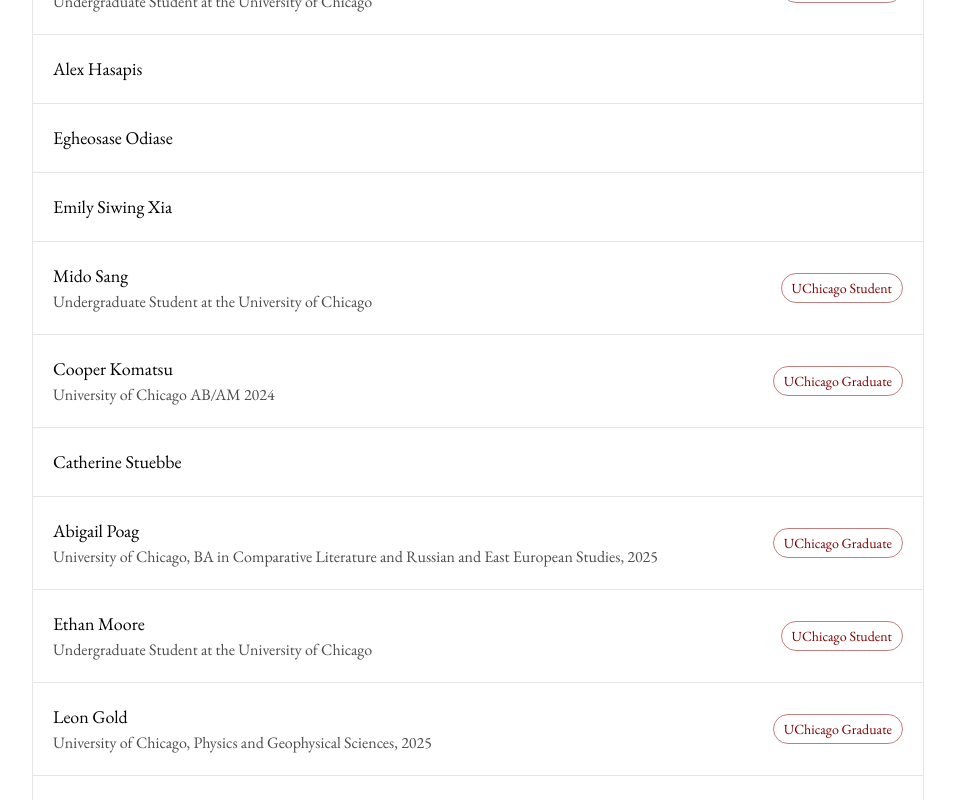
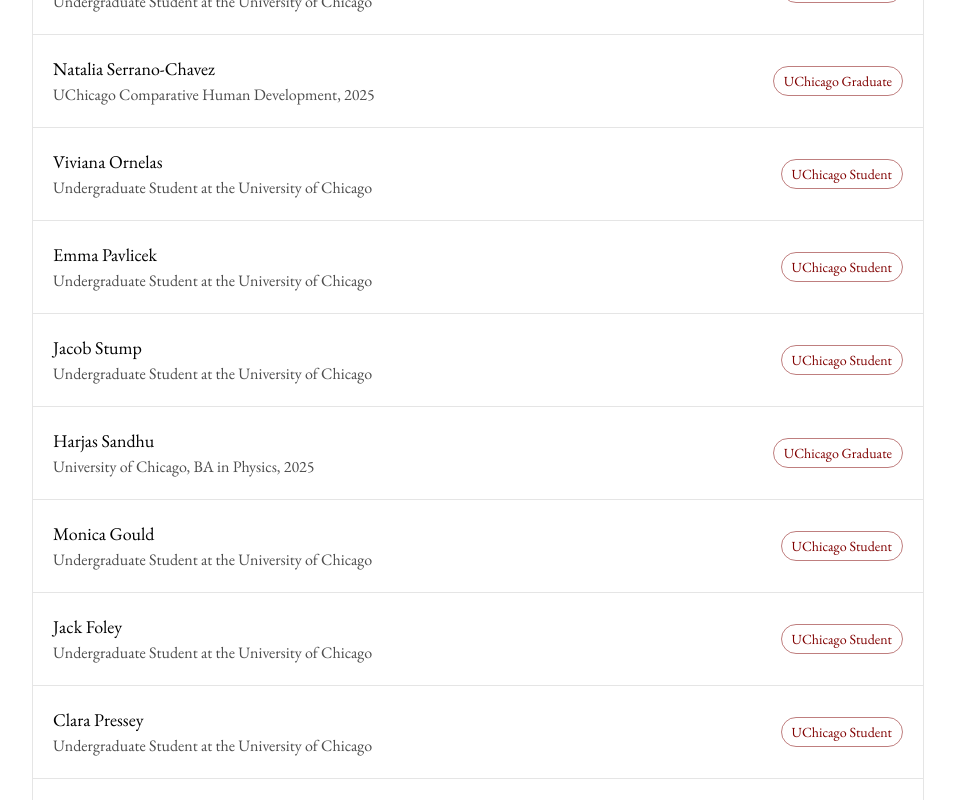
Before and after one commit to zroe1/uchicago-open-letter, a Next.js app: page / in a window 1280 px wide. Shown: the part 7380-8180 px from the top of the page, without its empty margins (316-1271 px from the left). Built offline with nearby package versions, Linux system fonts and the light colour scheme.

Commit message:
update signs

```diff
--- a/src/app/page.tsx
+++ b/src/app/page.tsx
@@ -637,7 +637,83 @@
                   badgeType: "normal",
                 },
                 {
+                  name: "Natalia Serrano-Chavez",
+                  title: "UChicago Comparative Human Development, 2025",
+                  badge: "UChicago Graduate",
+                  badgeType: "normal",
+                },
+                {
+                  name: "Viviana Ornelas",
+                  title: "Undergraduate Student at the University of Chicago",
+                  badge: "UChicago Student",
+                  badgeType: "normal",
+                },
+                {
+                  name: "Emma Pavlicek",
+                  title: "Undergraduate Student at the University of Chicago",
+                  badge: "UChicago Student",
+                  badgeType: "normal",
+                },
+                {
+                  name: "Jacob Stump",
+                  title: "Undergraduate Student at the University of Chicago",
+                  badge: "UChicago Student",
+                  badgeType: "normal",
+                },
+                {
+                  name: "Harjas Sandhu",
+                  title: "University of Chicago, BA in Physics, 2025",
+                  badge: "UChicago Graduate",
+                  badgeType: "normal",
+                },
+                {
+                  name: "Monica Gould",
+                  title: "Undergraduate Student at the University of Chicago",
+                  badge: "UChicago Student",
+                  badgeType: "normal",
+                },
+                {
+                  name: "Jack Foley",
+                  title: "Undergraduate Student at the University of Chicago",
+                  badge: "UChicago Student",
+                  badgeType: "normal",
+                },
+                {
+                  name: "Clara Pressey",
+                  title: "Undergraduate Student at the University of Chicago",
+                  badge: "UChicago Student",
+                  badgeType: "normal",
+                },
+                {
+                  name: "Weston Fox",
+                  badge: null,
+                },
+                {
+                  name: "Gwendolyn May Sheley",
+                  badge: null,
+                },
+                {
+                  name: "Celina Cortes",
+                  badge: null,
+                },
+                {
+                  name: "Legrand Davis",
+                  badge: null,
+                },
+                {
+                  name: "Marissa Todd",
+                  badge: null,
+                },
+                {
+                  name: "Leena",
+                  badge: null,
+                },
+                {
                   name: "Alex Hasapis",
+                  badge: null,
+                },
+                {
+                  name: "Kailas Devulapally",
                   badge: null,
                 },
                 {
@@ -647,6 +723,12 @@
                 {
                   name: "Emily Siwing Xia",
                   badge: null,
+                },
+                {
+                  name: "Kayla",
+                  title: "Undergraduate Student at the University of Chicago",
+                  badge: "UChicago Student",
+                  badgeType: "normal",
                 },
                 {
                   name: "Mido Sang",
```
